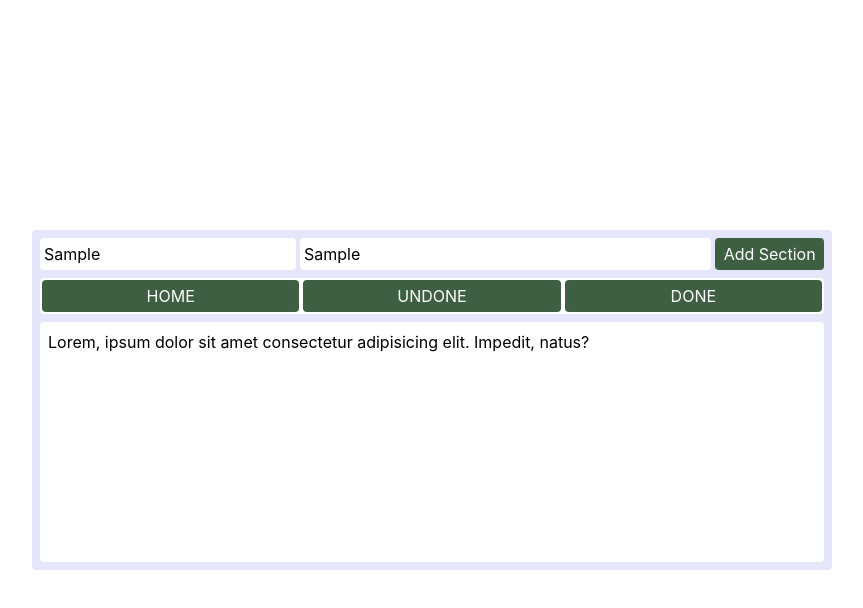
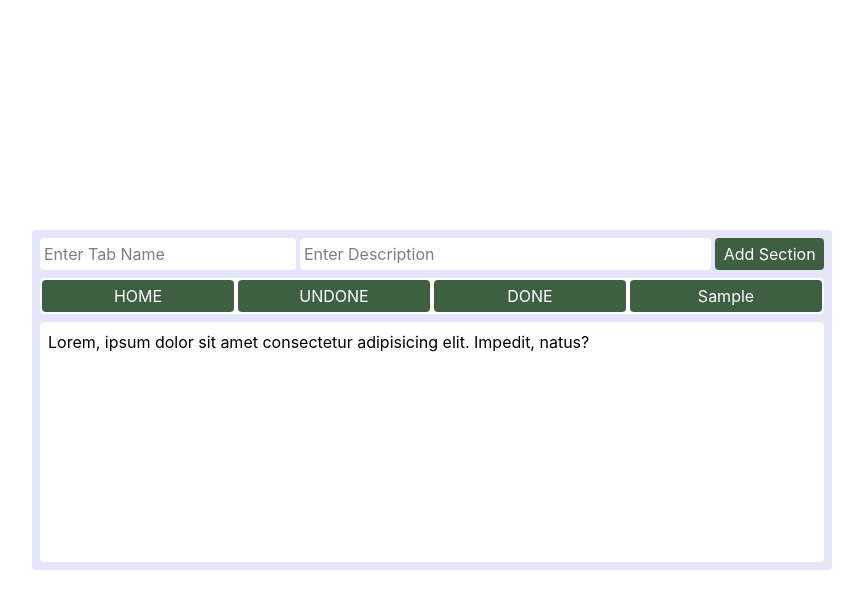
Before and after one commit to onkmade/Competetive-Programming, a website: page Questions/Multiple_Elements/Q8_Tab_Interface.html in a window 1280 px wide. Both pictures are taken after typing "Sample", "Sample" into the empty fields and a click on the button "Add Section". Shown: the whole page, without its empty margins (208-1071 px from the left). Drawn offline with nearby package versions, Linux system fonts and the light colour scheme; files that its build step writes are made by us from their sources.

Commit message:
Q8 Solved

```diff
--- a/Questions/Multiple_Elements/Q8_Tab_Interface.html
+++ b/Questions/Multiple_Elements/Q8_Tab_Interface.html
@@ -20,7 +20,7 @@
         </section>
 
         <header>
-            <nav class="nav-btn flex justify-between bg-white p-0.5 rounded-sm text-center gap-1">
+            <nav class="nav-btn flex flex-wrap justify-between bg-white p-0.5 rounded-sm text-center gap-1">
                 <button data-btn="home" class=" bg-[#3f5f43] text-white p-1 rounded-sm flex-1 cursor-pointer">HOME</button>
                 <button data-btn="undone" class=" bg-[#3f5f43] text-white p-1 rounded-sm flex-1 cursor-pointer">UNDONE</button>
                 <button data-btn="done" class=" bg-[#3f5f43] text-white p-1 rounded-sm flex-1 cursor-pointer">DONE</button>
@@ -28,7 +28,7 @@
         </header>
         <main class="tab-section bg-[#ffffff] p-2 rounded-sm h-60">
             <Section data-id="home" class="block">Lorem, ipsum dolor sit amet consectetur adipisicing elit. Impedit, natus?</Section>
-            <Section data-id="undone" class="hidden">Lorem ipsum dolor sit amet consectetur adipisicing elit. Beatae, dolorem, perspiciatis quod aliquam consectetur vero at, veritatis obcaecati sit explicabo hic. Voluptatem adipisci iusto ea, dolorem optio atque nostrum vel?</Section>
+            <Section data-id="undone" class="hidden">Lorem ipsum dolor sit amet consectetur adipisicing elit?</Section>
             <Section data-id="done" class="hidden">Lorem ipsum dolor sit.</Section>
         </main>
     </div>
@@ -37,9 +37,50 @@
         /*
         `querySelectorAll` returns a static NodeList — a snapshot at the moment of selection.
         New elements added afterward are not included, which causes the wrong behavior when dynamically adding tabs.
+
+        Instead, The key: document.querySelectorAll('[data-id]') runs every time you click, not just once at page load. So new sections are always found.
         */
 
+        const addSection = document.querySelector('#add-section');
+        const navBtns = document.querySelector('.nav-btn');
+        const sections = document.querySelector('.tab-section');
 
+        navBtns.addEventListener('click', (event) => {
+            const clickedBtn = event.target.closest('button');
+            const btn = clickedBtn.dataset.btn;
+
+            // Re-query here — gets ALL current sections including newly added ones
+            const allTabs = sections.querySelectorAll('[data-id]');
+
+            allTabs.forEach( tab => {
+                btn === tab.dataset.id ? tab.classList.remove('hidden') : tab.classList.add('hidden');
+            });
+        });
+
+        addSection.addEventListener('click', (e) => {
+            const name = document.querySelector('#text');
+            const description = document.querySelector('#description');
+
+            const nameInput = name.value;
+            const descriptionInput = description.value;
+
+            const btn = document.createElement('button');
+            btn.setAttribute("data-btn", nameInput);
+            btn.textContent = nameInput;
+            btn.className = `bg-[#3f5f43] text-white p-1 rounded-sm flex-1 cursor-pointer`;
+            navBtns.appendChild(btn);
+
+            const section = document.createElement('section');
+            section.textContent = descriptionInput;
+            section.setAttribute("data-id", nameInput);
+            section.className = 'hidden';
+            sections.appendChild(section);
+
+            name.value = '';
+            description.value = '';
+            name.focus();
+            description.focus();
+        });
     </script>
 </body>
 </html>
```
